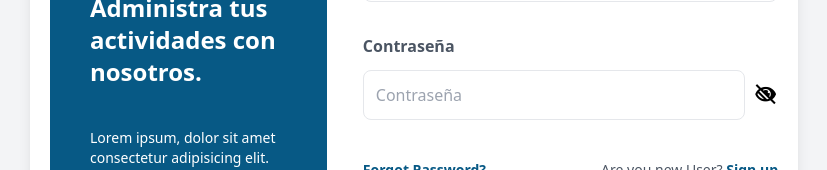
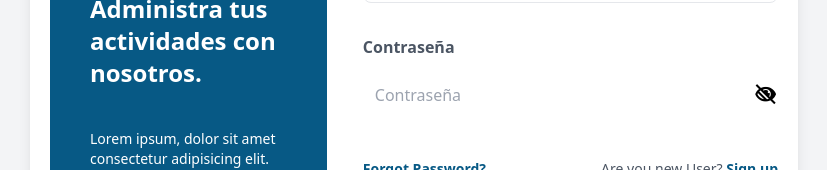
Before and after one commit to AaronRaudales/TaskMaster-FRONTED-MERN, a React (Vite) app: page / in a window 1280 px wide. Shown: the part 340-510 px from the top of the page, without its empty margins (226-1053 px from the left). Built offline with nearby package versions, Linux system fonts and the light colour scheme; no server answers.

Commit message:
Probando el color del borde

```diff
--- a/src/paginasPublicas/Login.jsx
+++ b/src/paginasPublicas/Login.jsx
@@ -73,7 +73,7 @@ const Login = () => {
                         type={mostrarPassword ? "text" : "password"}
                         placeholder="Contraseña"
                         autoComplete="current-password"
-                        className="border w-full p-3 mt-3 bg-white rounded-lg font-normal outline-gray-300"
+                        className="border-gray-300 w-full p-3 mt-3 bg-white rounded-lg font-normal outline-gray-300"
                         value={password}
                         onChange={e => setPassword(e.target.value)}
                         />
```
